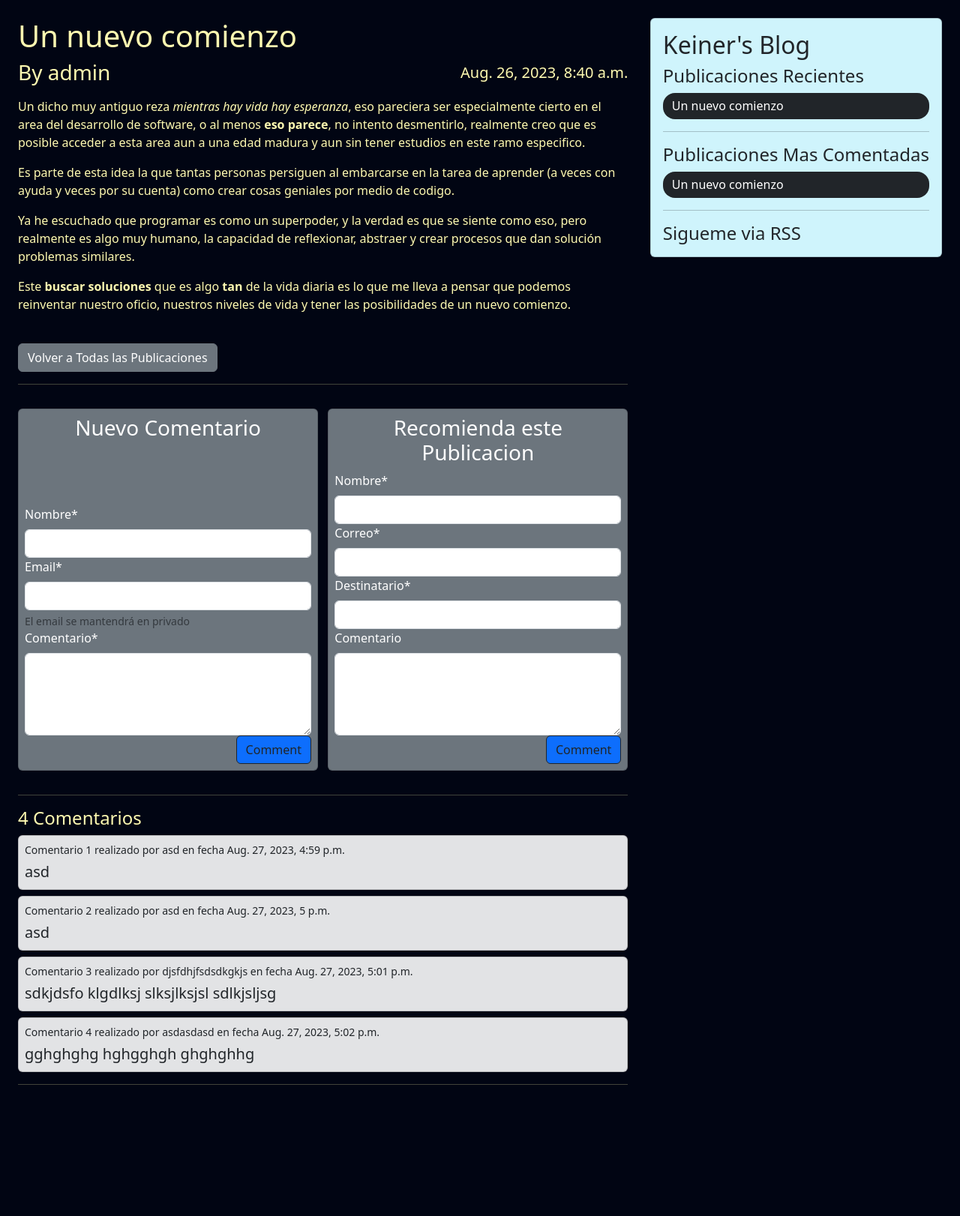
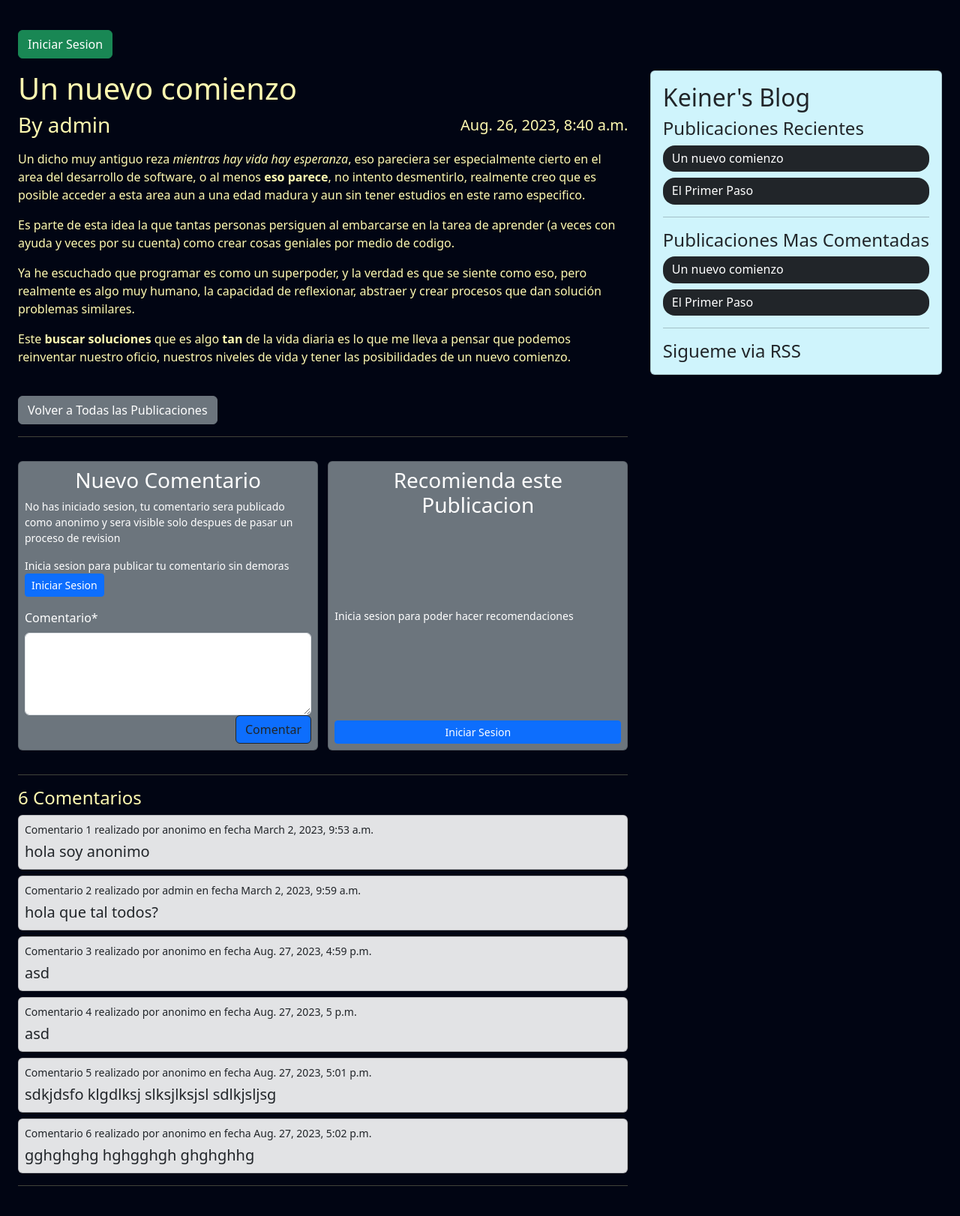
Before and after one commit to keinermendoza/blog, a Django app: template blog/templates/blog/posts/detail.html in a window 1280 px wide. Shown: the whole page at 75% size. Before the commit the page ends 1447 px from the top, so only its background shows below. Run offline with Django 4.2, Linux system fonts and the light colour scheme; the template is opened without the code that fills it: values that come from a table or form of the project are taken from there, others are empty; data comes from the database, SQL or seed files in the repository; parts of the project's set-up code (start-up, migrations or seed data) failed here and were passed over; some libraries are stand-ins or nearby versions.

Commit message:
adding post

```diff
--- a/blog/forms.py
+++ b/blog/forms.py
@@ -1,38 +1,23 @@
+from django.urls import reverse_lazy
 from django import forms
 from crispy_forms.helper import FormHelper
 from crispy_forms.layout import Submit
 from .models import Comment
 
 class CommentForm(forms.ModelForm):
-
     class Meta:
         model = Comment
-        fields = ["name", "email", "body"]
+        fields = ["body"]
 
         widgets = {
             "body": forms.Textarea(attrs={"rows":4})
         }
-
         error_messages = {
-            "name": {
-                "required": "Por favor llene el campo Nombre",
-                "max_length": "Este campo acepta hasta 120 caracteres"
-            },
-            "email": {
-                "required": "Por favor ingrese su Email",
-                "invalid": "Email invalido"
-            },
             "body": {
                 "required": "Estoy feliz de que quiera comentar, por favor rellene el campo Comentario",
             }
         }
-        help_texts = {
-            "email": "El email se mantendrá en privado",
-        }
-
         labels = {
-            "name": "Nombre",
-            "email": "Email",
             "body": "Comentario",
         }
 
@@ -44,26 +29,18 @@ class CommentForm(forms.ModelForm):
 
 
 class EmailPostForm(forms.Form):
-    nombre = forms.CharField(max_length=120)
-    correo = forms.EmailField()
-    destinatario = forms.EmailField()
+    destinatario = forms.EmailField(help_text="Enviaré su recomendación a este email")
     comentario = forms.CharField(required=False, widget=forms.Textarea(attrs={"rows":4}))
 
+
     class Meta:
-        invalid_message = "Email invalido"
-
         error_messages = {
-            "name": {
-                "required": "Por favor llene el campo Nombre",
-                "max_length": "Este campo acepta hasta 120 caracteres"
+            "comentario": {
+                "required": "Estoy feliz de que quiera recomendar mi publicación, por favor rellene el campo Comentario",
             },
-            "email": {
-                "required": "El campo Correo es necesario",
-                "invalid": invalid_message,
-            },
-            "to": {
+            "destinatario": {
                 "required": "El campo Destinatario es necesario",
-                "invalid": invalid_message,
+                "invalid": "Email no valido",
             },
         }
 
@@ -75,3 +52,24 @@ class EmailPostForm(forms.Form):
         #     }
         self.helper = FormHelper(self)
         self.helper.form_tag = False
+
+class LoginForm(forms.Form):
+    nombre = forms.CharField(max_length=120, widget=forms.TextInput(attrs={"autofocus":"autofocus"}))
+    contraseña = forms.CharField(max_length=120, widget=forms.TextInput(attrs={"type":"password"}))
+
+    def __init__(self, *args, **kwargs):
+        super().__init__(*args, **kwargs)
+        self.helper = FormHelper(self)
+        self.helper.form_action = reverse_lazy('login')
+        self.helper.form_method = 'POST'
+        self.helper.add_input(Submit('submit', 'Iniciar Sesion', css_class="btn-outline-dark"))
+
+class RegisterForm(LoginForm):
+    email = forms.EmailField()
+
+    def __init__(self, *args, **kwargs):
+        super().__init__(*args, **kwargs)
+        self.helper = FormHelper(self)
+        self.helper.form_action = reverse_lazy('register')
+        self.helper.form_method = 'POST'
+        self.helper.add_input(Submit('submit', 'Registrar', css_class="btn-outline-dark"))
--- a/blog/models.py
+++ b/blog/models.py
@@ -14,7 +14,9 @@ class PublishedManager(models.Manager):
 
 
 class User(AbstractUser):
-    pass
+    def __str__(self):
+        return self.username
+
 
 class Post(models.Model):
     class Status(models.TextChoices):
@@ -64,9 +66,8 @@ class ActiveCommentManager(models.Manager):
         return super().get_queryset().filter(active=True)
 
 class Comment(models.Model):
-    name = models.CharField(max_length=120)
+    user = models.ForeignKey(User, on_delete=models.CASCADE, related_name="comments")
     body = models.TextField()
-    email = models.EmailField()
     created = models.DateTimeField(auto_now_add=True)
     updated = models.DateTimeField(auto_now=True)
     active = models.BooleanField(default=True)
@@ -83,7 +84,7 @@ class Comment(models.Model):
 
 
     def __str__(self):
-        return f"Comment of {self.name} on {self.post.title}"
+        return f"Comment of {self.user.username} on {self.post.title}"
 
     def serialize(self):
         return {
--- a/blog/static/blog/css/main.css
+++ b/blog/static/blog/css/main.css
@@ -12,7 +12,9 @@ body {
     background-color: var(--dark--color);
     color: var(--light--color);
 }
-
+.z-maximum {
+    z-index: 1000 !important;
+}
 .max-w-300px {
     width: min(90%, 300px)
 }
--- a/blog/static/blog/js/posts/sender.js
+++ b/blog/static/blog/js/posts/sender.js
@@ -53,11 +53,12 @@ class Sender{
     }
 
     handleSuccess(data) {
-        this.toastContainer.appendChild(this.cretaeToast(data.message, false))
-        this.form.reset();
-        this.form["csrfmiddlewaretoken"].value = this.csrf;
         if (this.reload) {
             window.location.reload();
+        } else {
+            this.toastContainer.appendChild(this.cretaeToast(data.message, false))
+            this.form.reset();
+            this.form["csrfmiddlewaretoken"].value = this.csrf;
         }
     }
 
@@ -70,9 +71,9 @@ class Sender{
     cretaeToast(str, error=true) {
         const toast = document.createElement("div");
         if (error) {
-            toast.className = "alert alert-danger alert-dismissible fade show";
+            toast.className = "alert alert-danger alert-dismissible fade show  z-maximum";
         } else {
-            toast.className = "alert alert-success alert-dismissible fade show";
+            toast.className = "alert alert-success alert-dismissible fade show  z-maximum";
         }
         toast.role = "alert";
         toast.innerHTML = `
--- a/blog/templates/blog/base.html
+++ b/blog/templates/blog/base.html
@@ -21,9 +21,24 @@
 </head>
 
 <body class="container-xxl p-4 mx-auto">
+    <header>
+        <div class="d-flex align-items-center my-3 justify-content-between">
+            {% if user.is_authenticated %}
+                <a href="{% url 'logout' %}" class="btn btn-warning">
+                    Cerrar Sesion
+                </a>
+                <p>Sesion iniciada como <b>{{user}}</b></p>
 
-    {% block header %}
-    {% endblock header %}
+            {% else %}
+                <a href="{% url 'login' %}" class="btn btn-success">
+                    Iniciar Sesion
+                </a>
+            {% endif %}
+
+        </div>
+        {% block header %}
+        {% endblock header %}
+    </header>
 
     <div class="row flex-wrap-reverse" >
         <div class="col-12 col-md-8">
@@ -32,7 +47,7 @@
         </div>
 
         <div class="col-12 col-md-4">
-            <div class="p-3 card mb-5 bg-info-subtle sticky-md-top top-em float-none float-md-end">
+            <div class="p-3 card mb-5 bg-info-subtle sticky-md-top top-em float-none float-md-end z-0">
                 <h2>Keiner's Blog</h2>
                 <h4>Publicaciones Recientes</h4>
                 {% get_latest_posts %}
@@ -45,7 +60,19 @@
         </div>
     </div>
     <footer>
-        <div id="toast-container" class="max-w-400px position-fixed bottom-0 end-0 p-3">
+        <div id="toast-container" class="max-w-400px position-fixed sticky bottom-0 end-0 p-3">
+            {% if messages %}
+            {% for message in messages %}
+            <div class="alert alert-success alert-dismissible fade show " role="alert">
+                {{message}}
+                <button type="button" class="btn-close" data-bs-dismiss="alert" aria-label="Close"></button>
+            </div>
+
+            {% endfor %}
+
+
+            {% endif %}
+
         </div>
     </footer>
 </body>
--- a/blog/templates/blog/posts/detail.html
+++ b/blog/templates/blog/posts/detail.html
@@ -45,7 +45,7 @@
     {% for comment in comments %}
         <div class="my-2 p-2 card bg-secondary-subtle">
            <p class="small m-0 mb-1">
-               Comentario {{forloop.counter}} realizado por {{comment.name}} en fecha {{comment.created}}
+               Comentario {{forloop.counter}} realizado por {{comment.user}} en fecha {{comment.created}}
            </p>
            <p class="m-0 lead">{{comment.body}}</p>
         </div>
--- a/blog/templates/blog/posts/list.html
+++ b/blog/templates/blog/posts/list.html
@@ -14,7 +14,7 @@
 {% block header %}
 <div class="d-flex flex-wrap-reverse align-items-center justify-content-center justify-content-lg-between mb-5 column-gap-2">
     <div class="w-400px-to-600px">
-        <h1>Hola, yo soy Keiner. Bienvenido a mi Blog personal.</h1>
+        <h1>Hola, soy Keiner. Bienvenido a mi Blog personal.</h1>
         <p class="lead sm-small md-normal">Soy Programador Web, soluciono problemas por medio del desarrollo de software. Me apasiona el desarrollo
             Backend y tambien tengo habilidades basicas de frontend, este Blog trata principalmente sobre eso, pero tambien trata
             sobre temas personales, espero te sientas a gusto, tus comentarios son bienvenidos.
--- a/blog/templates/blog/posts/snippets/comment_form.html
+++ b/blog/templates/blog/posts/snippets/comment_form.html
@@ -1,10 +1,21 @@
 {% load crispy_forms_tags %}
 <div class="d-flex flex-column justify-content-between my-3 card bg-secondary text-white p-2 max-w-400px">
     <h3 class="text-center">Nuevo Comentario</h3>
+    {% if not user.is_authenticated %}
+        <p class="small">No has iniciado sesion, tu comentario sera publicado como anonimo
+            y sera visible solo despues de pasar un proceso de revision
+        </p>
+        <p class="small">Inicia sesion para publicar tu comentario sin demoras
+            <span>
+            <a href="{% url 'post_list' %}" class="btn btn-primary btn-sm">Iniciar Sesion</a>
+            </span>
+        </p>
+    {% endif %}
+
 
     <form id="comment-form"  action="{% url 'post_comment' post.id %}" method="post">
         {% crispy form %}
-        <input type="submit" value="Comment" class="btn btn-primary btn-outline-dark float-end ">
+        <input type="submit" value="Comentar" class="btn btn-primary btn-outline-dark float-end ">
     </form>
 
 </div>
--- a/blog/templates/blog/posts/snippets/share_form.html
+++ b/blog/templates/blog/posts/snippets/share_form.html
@@ -1,8 +1,16 @@
 {% load crispy_forms_tags %}
 <div class="d-flex flex-column justify-content-between my-3 card bg-secondary text-white p-2 max-w-400px">
-        <h3 class="text-center">Recomienda este Publicacion</h3>
+    <h3 class="text-center">Recomienda este Publicacion</h3>
+    {% if not user.is_authenticated %}
+        <p class="small mb-3">Inicia sesion para poder hacer recomendaciones</p>
+        <a href="{% url 'login' %}" class="btn btn-primary btn-sm">
+            Iniciar Sesion
+        </a>
+    {% else %}
         <form id="recomend-form" action="{% url 'post_share' post.id %}" method="post">
             {% crispy form %}
-            <input type="submit" value="Comment" class="btn btn-primary btn-outline-dark float-end">
+            <input type="submit" value="Recomendar" class="btn btn-primary btn-outline-dark float-end">
         </form>
+    {% endif %}
+
 </div>
--- a/blog/urls.py
+++ b/blog/urls.py
@@ -9,6 +9,10 @@ urlpatterns = [
     path('post/<int:post_id>/share', views.post_share, name="post_share"),
     path('post/<int:post_id>/comment', views.post_comment, name="post_comment"),
     path("feed/", LatestPostFeed(), name="posts_feed"),
+    path('login', views.login_view, name='login'),
+    path('register', views.register, name='register'),
+    path('logout', views.logout_view, name='logout'),
+
 
     # api_views
     path("posts/published_posts", api_views.published_posts, name="published_posts"),
```
Also changed, not shown: blog/admin.py (+5 -3 lines), blog/templates/blog/login_or_register.html (added, +20 -0 lines), blog/views.py (+65 -21 lines), blog/migrations/0003_remove_comment_email_remove_comment_name_and_more.py (added), db.sqlite3.
